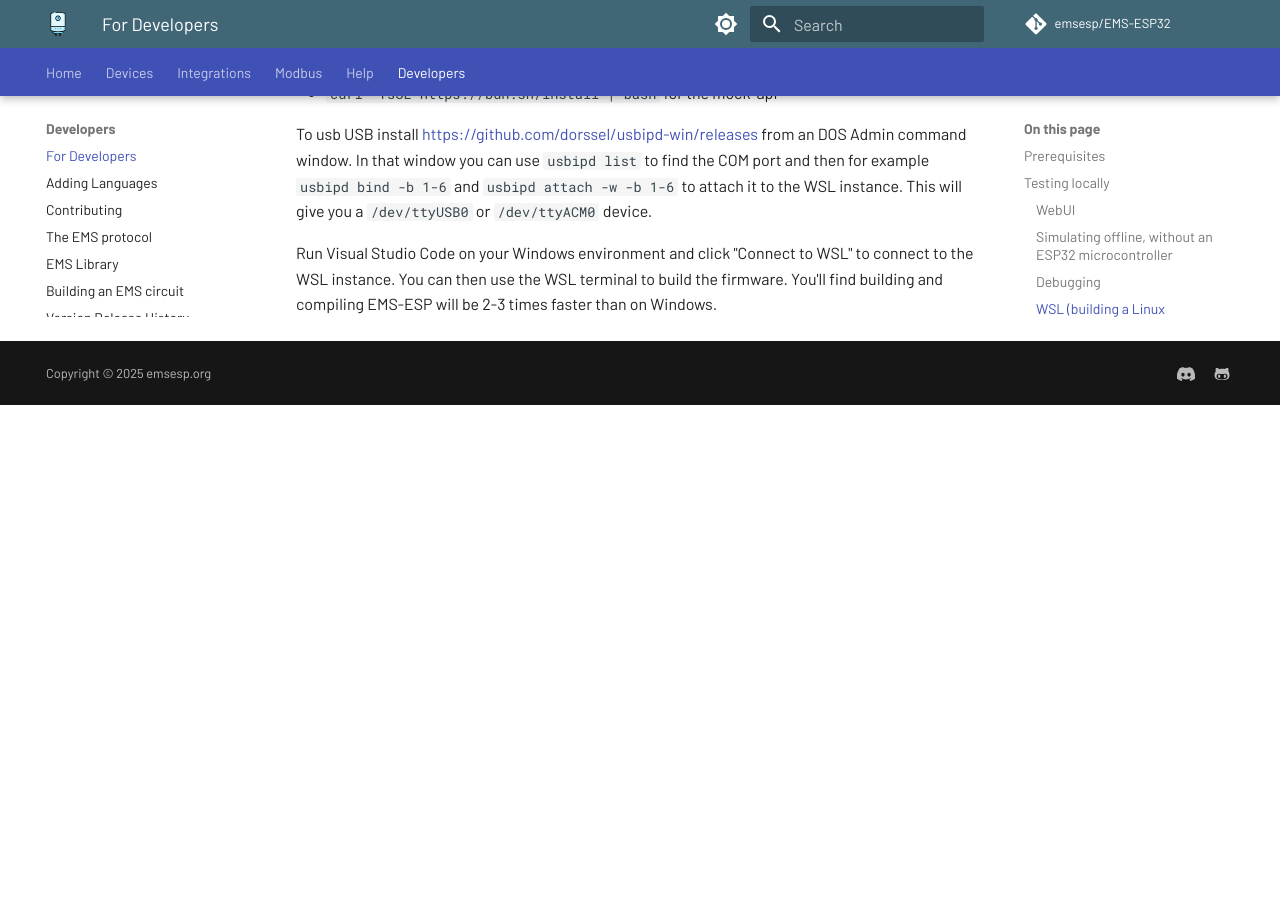
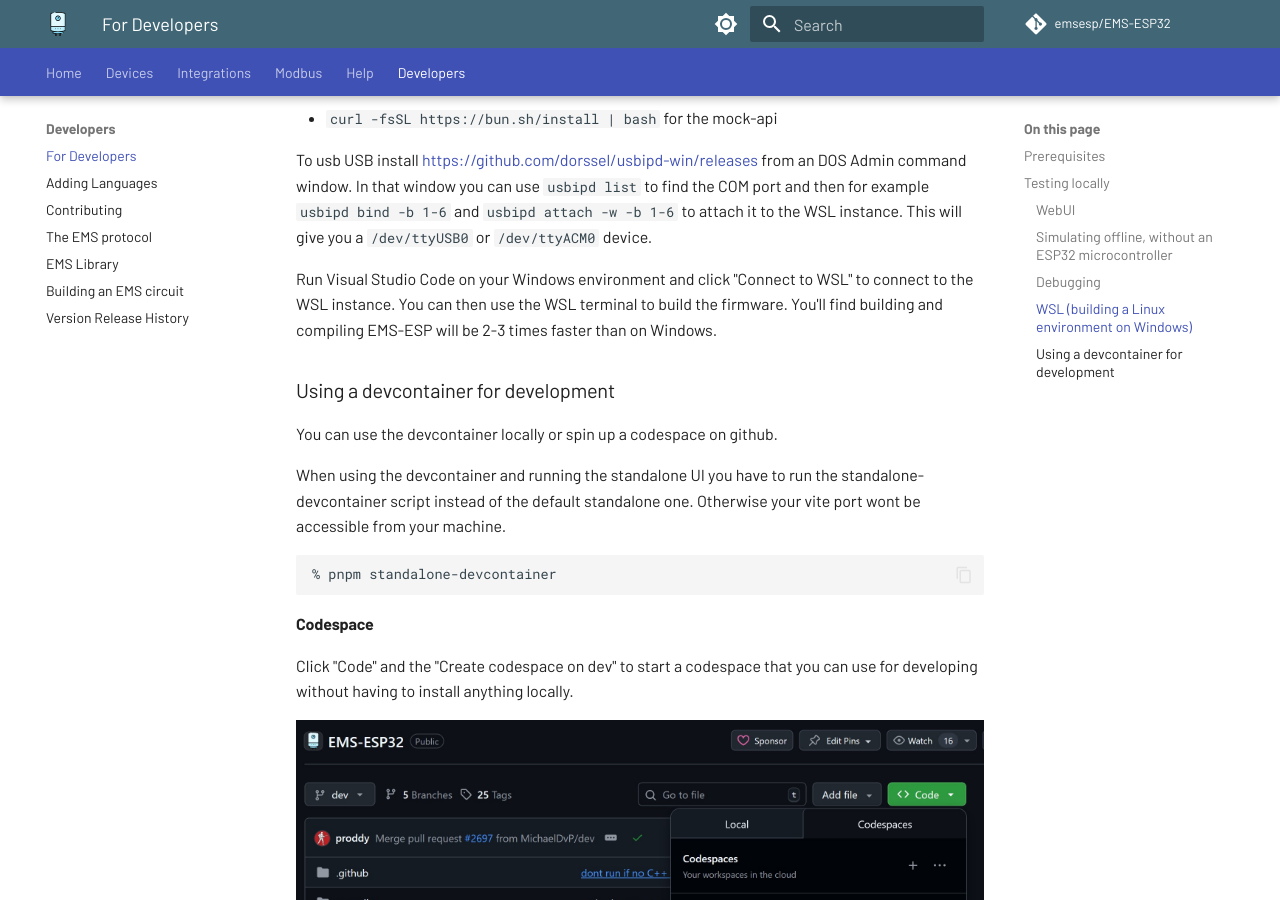
Before and after one commit to emsesp/docs, an MkDocs documentation site: the page built from docs/Building.md, in a window 1280 px wide and 900 px high, scrolled down 3126 px. Built offline with MkDocs 1.6.1 and Material for MkDocs 9.7.7, drawn with Linux system fonts in a browser that asks for light colours; comment, search, counter and statistics services are not loaded; before the commit the page ends 3531 px from its top, so only the background shows below that; some of the changed text lies outside the part shown.

Commit message:
Add devcontainer documentation

````diff
--- a/docs/Building.md
+++ b/docs/Building.md
@@ -2,7 +2,7 @@
 
 It is assumed you have a basic understanding of coding and building software for microcontrollers using git and using PlatformIO.
 
-To start, you will need the following software packages installed:
+To start, you will need the following software packages installed. Alternatively you can use a [Devcontainer](https://containers.dev/) (see below):
 
 - [PlatformIO](https://platformio.org/)
 - [Node.js](https://nodejs.org)
@@ -103,3 +103,17 @@ Go into the WSL instance (`wsl`) and setup the following:
 To usb USB install <https://github.com/dorssel/usbipd-win/releases> from an DOS Admin command window. In that window you can use `usbipd list` to find the COM port and then for example `usbipd bind -b 1-6` and `usbipd attach -w -b 1-6` to attach it to the WSL instance. This will give you a `/dev/ttyUSB0` or `/dev/ttyACM0` device.
 
 Run Visual Studio Code on your Windows environment and click "Connect to WSL" to connect to the WSL instance. You can then use the WSL terminal to build the firmware. You'll find building and compiling EMS-ESP will be 2-3 times faster than on Windows.
+
+### Using a devcontainer for development
+You can use the devcontainer locally or spin up a codespace on github.
+
+When using the devcontainer and running the standalone UI you have to run the standalone-devcontainer script instead of the default standalone one. Otherwise your vite port wont be accessible from your machine.
+
+```sh
+% pnpm standalone-devcontainer
+```
+#### Codespace
+
+Click "Code" and the "Create codespace on dev" to start a codespace that you can use for developing without having to install anything locally.
+
+![Codespace start](_media/screenshot/codespace_start.jpg)
````
Also changed, not shown: docs/_media/screenshot/codespace_start.jpg (added).
